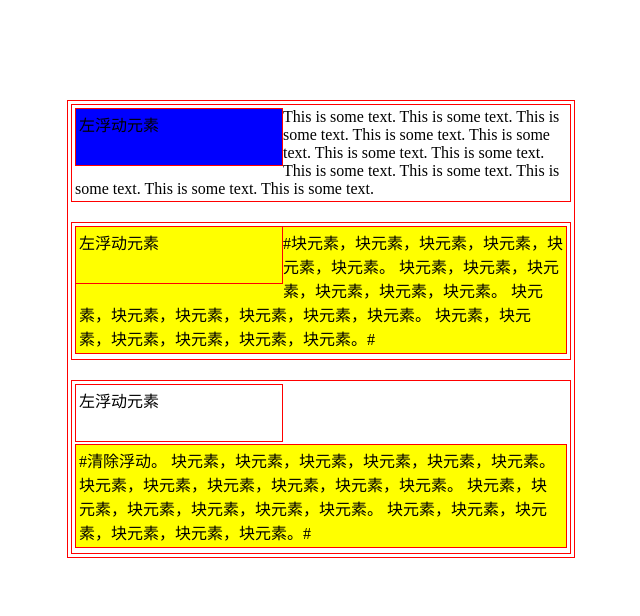
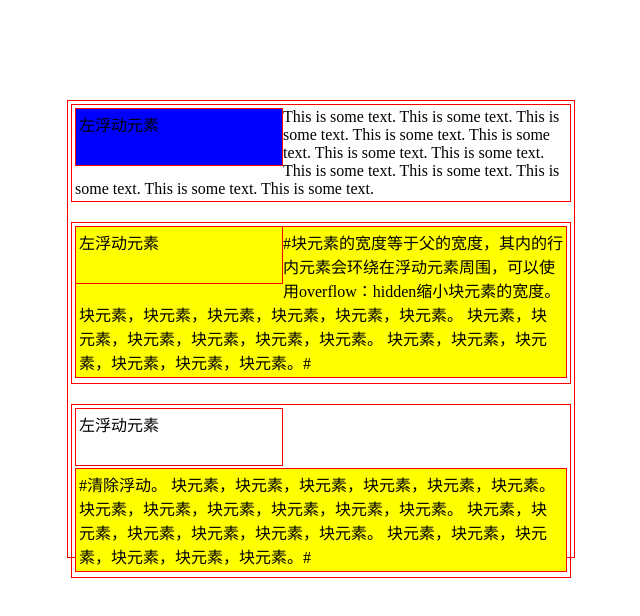
Before and after one commit to zanxiaofeng/web-css, a plain HTML site: page demo2/index.html in a window 1280 px wide. Shown: the whole page, without its empty margins (319-959 px from the left). Drawn offline with Linux system fonts and the light colour scheme.

Commit message:
fix float example

```diff
--- a/demo2/index.html
+++ b/demo2/index.html
@@ -53,7 +53,7 @@
             左浮动元素
         </div>
         <div class="block2-2">
-          <span>#块元素，块元素，块元素，块元素，块元素，块元素。</span>
+          <span>#块元素的宽度等于父的宽度，其内的行内元素会环绕在浮动元素周围，可以使用overflow：hidden缩小块元素的宽度。</span>
           <span>块元素，块元素，块元素，块元素，块元素，块元素。</span>
           <span>块元素，块元素，块元素，块元素，块元素，块元素。</span>
           <span>块元素，块元素，块元素，块元素，块元素，块元素。#</span>
```
